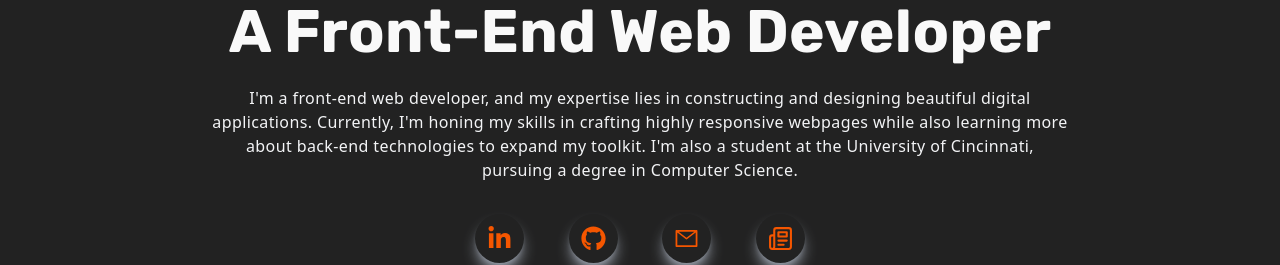
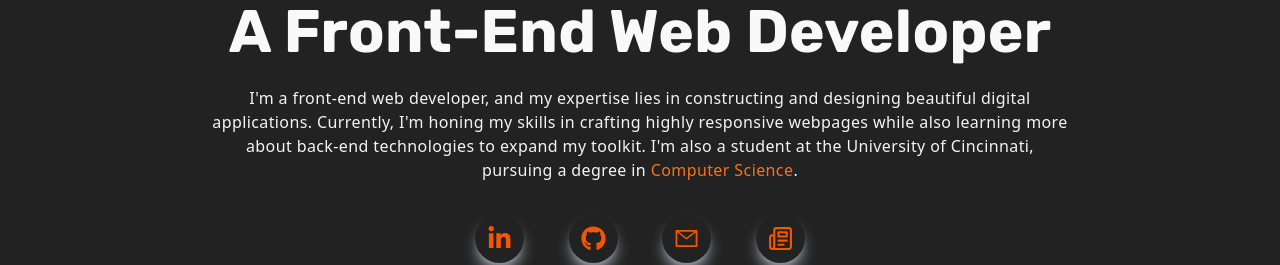
Before and after one commit to NekruzAsh/MyPortfolio, a Next.js app: page / in a window 1280 px wide. Shown: the part 310-575 px from the top of the page. Built offline with nearby package versions, Linux system fonts and the light colour scheme.

Commit message:
updated some of the links for the icons

```diff
--- a/app/components/Navbar.jsx
+++ b/app/components/Navbar.jsx
@@ -16,17 +16,29 @@ const navbar = () => {
   return (
     <div className="fixed w-full h-20 shadow-xl z-[100] bg-[#222222]">
       <div className="flex justify-between items-center w-full h-full px-2 2xl:px-16">
-        <Image src="/images/nwanyzch.png" alt="logo" width={68} height={68} quality={100}  />
+        <Image
+          src="/images/nwanyzch.png"
+          alt="logo"
+          width={68}
+          height={68}
+          quality={100}
+        />
         <div>
           <ul className="hidden md:flex">
             <Link href="/">
-              <li className="ml-10 text-sm uppercase hover:border-b hover:border-orange-500">Home</li>
+              <li className="ml-10 text-sm uppercase hover:border-b hover:border-orange-500">
+                Home
+              </li>
             </Link>
             <Link href="/">
-              <li className="ml-10 text-sm uppercase hover:border-b hover:border-orange-500">About</li>
+              <li className="ml-10 text-sm uppercase hover:border-b hover:border-orange-500">
+                About
+              </li>
             </Link>
             <Link href="/">
-              <li className="ml-10 text-sm uppercase hover:border-b hover:border-orange-500">Skills</li>
+              <li className="ml-10 text-sm uppercase hover:border-b hover:border-orange-500">
+                Skills
+              </li>
             </Link>
             <Link href="/">
               <li className="ml-10 text-sm uppercase hover:border-b hover:border-orange-500">
@@ -46,7 +58,9 @@ const navbar = () => {
       </div>
 
       <div
-        className={nav ? "md:hidden fixed left-0 top-0 w-full h-screen bg-black/70" : ""}
+        className={
+          nav ? "md:hidden fixed left-0 top-0 w-full h-screen bg-black/70" : ""
+        }
       >
         <div
           className={
@@ -63,7 +77,6 @@ const navbar = () => {
                 width={68}
                 height={68}
                 quality={100}
-
               />
               <div
                 onClick={handleNav}
@@ -102,10 +115,18 @@ const navbar = () => {
               </p>
               <div className="flex items-center justify-between my-4 w-full sm:w-[80%]">
                 <div className="rounded-full shadow-lg shadow-gray-400 p-3 cursor-pointer hover:scale-110 ease-in duration-300">
-                  <FaLinkedinIn size={25} className="text-[#f55600]" />
+                  <Link
+                    target="_blank"
+                    rel="noopener noreferrer"
+                    href="https://www.linkedin.com/in/nekruzash/"
+                  >
+                    <FaLinkedinIn size={25} className="text-[#f55600]" />
+                  </Link>
                 </div>
                 <div className="rounded-full shadow-lg shadow-gray-400 p-3 cursor-pointer hover:scale-110 ease-in duration-300">
-                  <FaGithub size={25} className="text-[#f55600]" />
+                  <Link target="_blank"
+                    rel="noopener noreferrer"
+                    href="https://github.com/NekruzAsh"><FaGithub size={25} className="text-[#f55600]" /></Link>
                 </div>
                 <div className="rounded-full shadow-lg shadow-gray-400 p-3 cursor-pointer hover:scale-110 ease-in duration-300">
                   <AiOutlineMail size={25} className="text-[#f55600]" />
--- a/app/components/Projects.jsx
+++ b/app/components/Projects.jsx
@@ -34,7 +34,7 @@ const Projects = () => {
               <button className="px-4 py-2 rounded-md hover:scale-105 ease-in duration-300 mr-9">
                 <Link
                   target="_blank"
-                  href="https://nekruzash.github.io/QuizGen/"
+                  href="http://forumsite.me/QuizGen/"
                   rel="noopener noreferrer"
                 >
                   Demo
@@ -92,7 +92,8 @@ const Projects = () => {
                 Reddit.com
               </Link> where users can create an account and make a forum post (coming soon). This website
               is designed to be a social media platform where users can share their thoughts and ideas about upcoming new
-              games in the gaming industry. The signup and login features are all working and the data is saved in a MongoDB cloud database.
+              games in the gaming industry. The signup and login features are all working, the user passwords are
+              hashed with bcrypt function and the data is saved in a MongoDB cloud database.
               <br />
               <span className="text-orange-500">Try it out!</span>
               <br />
@@ -154,7 +155,7 @@ const Projects = () => {
               <button className="px-4 py-2 rounded-md hover:scale-105 ease-in duration-300 mr-9">
                 <Link
                   target="_blank"
-                  href="https://nekruzash.github.io/amazonaffiliate/"
+                  href="http://forumsite.me/amazonaffiliate/"
                   rel="noopener noreferrer"
                 >
                   Demo
--- a/app/components/main.jsx
+++ b/app/components/main.jsx
@@ -2,6 +2,7 @@ import React from "react";
 import { AiOutlineMail } from "react-icons/ai";
 import { FaGithub, FaLinkedinIn } from "react-icons/fa";
 import { LuNewspaper } from "react-icons/lu";
+import Link from "next/link";
 
 const main = () => {
   return (
@@ -13,18 +14,31 @@ const main = () => {
           </h1>
           <h1 className="py-2">A Front-End Web Developer</h1>
           <p className="py-4 text-gray-100 max-w-[70%] m-auto font-sans">
-            I'm a front-end web developer, and my expertise lies in constructing and
-            designing beautiful digital applications. Currently, I'm honing my skills in
-            crafting highly responsive webpages while also learning more about
-            back-end technologies to expand my toolkit. I'm also a student at
-            the University of Cincinnati, pursuing a degree in Computer Science.
+            I'm a front-end web developer, and my expertise lies in constructing
+            and designing beautiful digital applications. Currently, I'm honing
+            my skills in crafting highly responsive webpages while also learning
+            more about back-end technologies to expand my toolkit. I'm also a
+            student at the University of Cincinnati, pursuing a degree in {" "}
+            <span className="text-orange-500">Computer Science</span>.
           </p>
           <div className="flex items-center justify-between max-w-[330px] m-auto py-4">
             <div className="rounded-full shadow-lg shadow-gray-400 p-3 cursor-pointer hover:scale-110 ease-in duration-200">
-              <FaLinkedinIn size={25} className="text-[#f55600]" />
+              <Link
+                target="_blank"
+                rel="noopener noreferrer"
+                href="https://www.linkedin.com/in/nekruzash/"
+              >
+                <FaLinkedinIn size={25} className="text-[#f55600]" />
+              </Link>
             </div>
             <div className="rounded-full shadow-lg shadow-gray-400 p-3 cursor-pointer hover:scale-110 ease-in duration-200">
-              <FaGithub size={25} className="text-[#f55600]" />
+              <Link
+                target="_blank"
+                rel="noopener noreferrer"
+                href="https://github.com/NekruzAsh"
+              >
+                <FaGithub size={25} className="text-[#f55600]" />
+              </Link>
             </div>
             <div className="rounded-full shadow-lg shadow-gray-400 p-3 cursor-pointer hover:scale-110 ease-in duration-200">
               <AiOutlineMail size={25} className="text-[#f55600]" />
```
